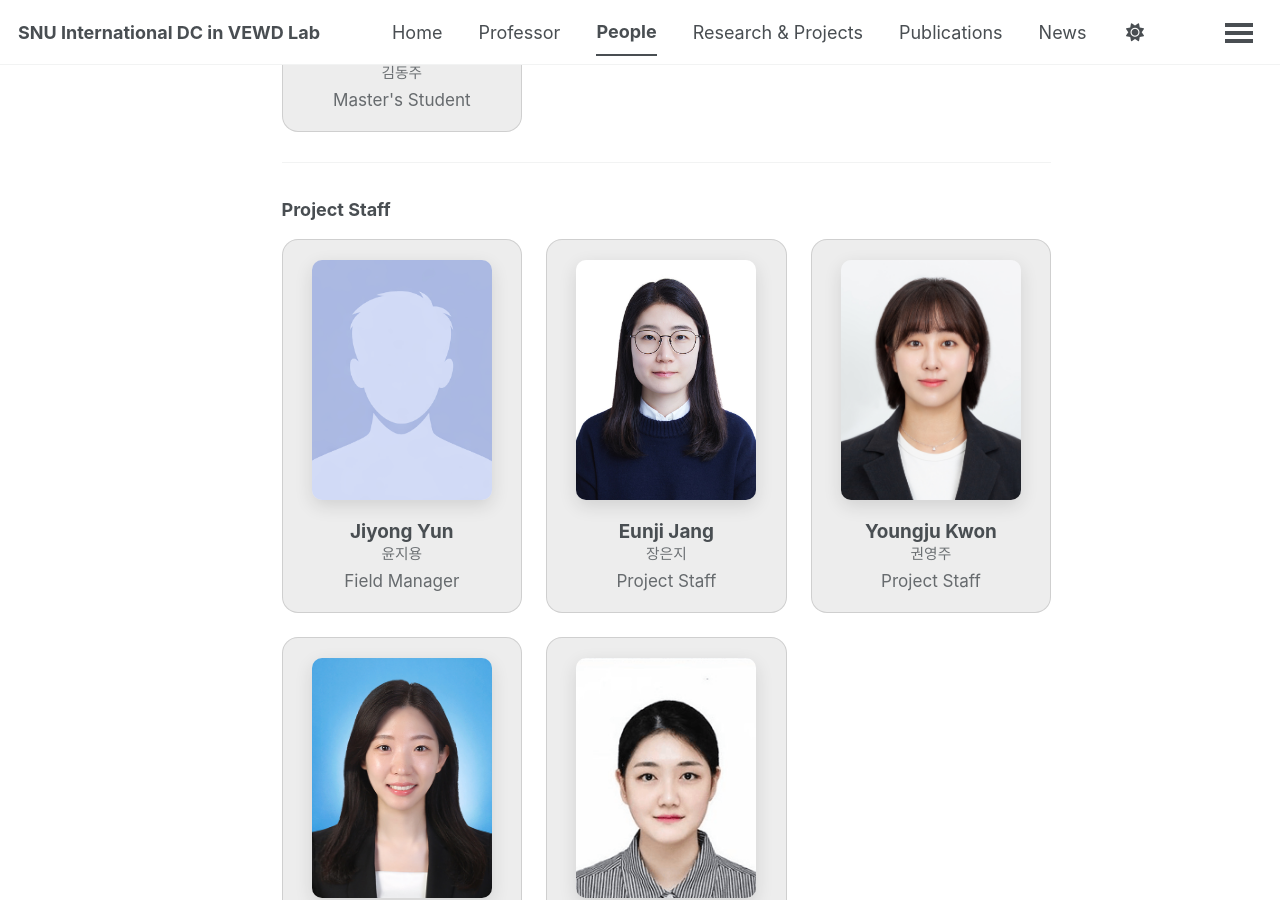
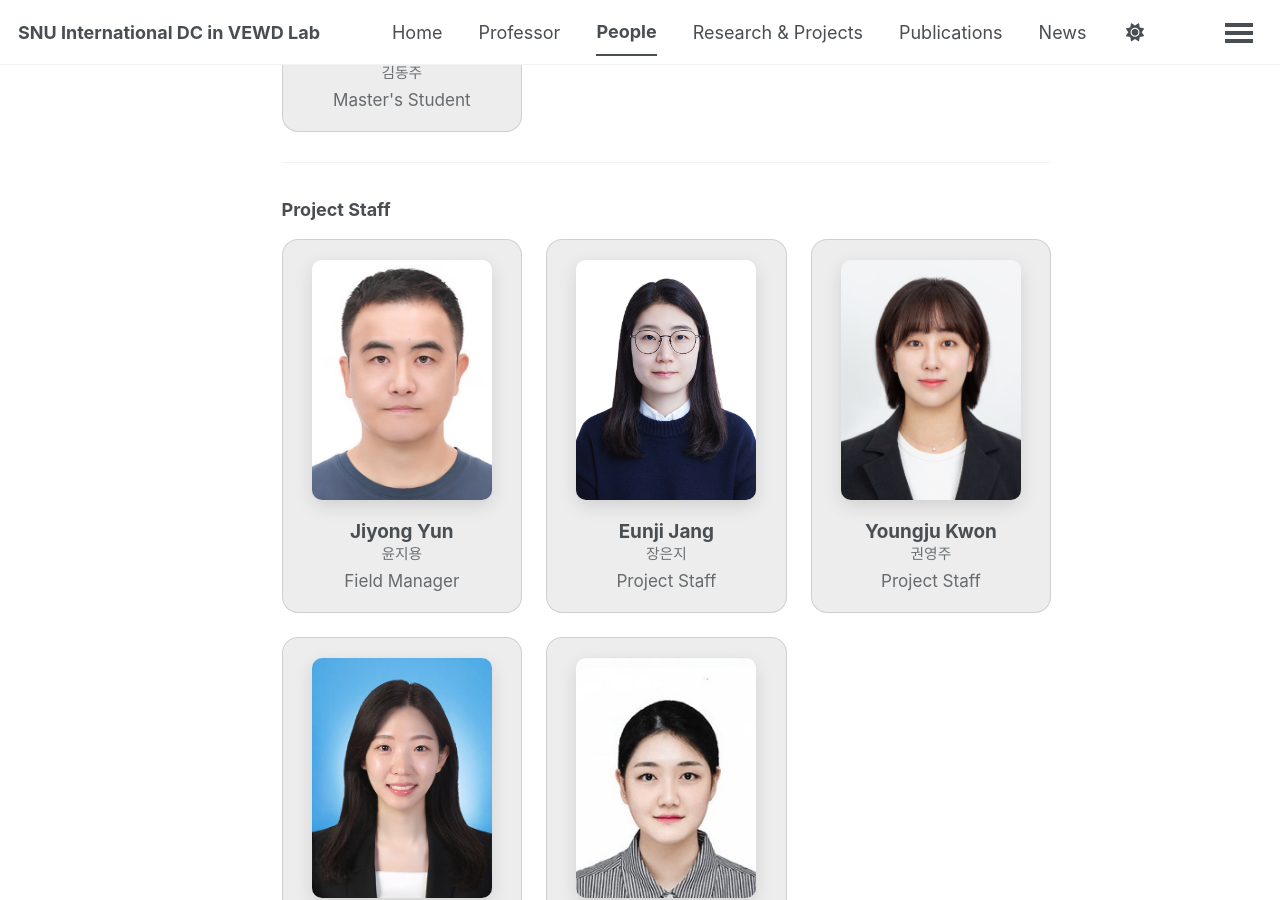
Before and after one commit to snu-global-workforce-lab/snu-global-workforce-lab.github.io, a Jekyll site: the page built from _pages/people.md, in a window 1280 px wide and 900 px high, scrolled down 2350 px. Built offline with Jekyll 4.4.1, drawn with Linux system fonts in a browser that asks for light colours; some web fonts are replaced; a script bundle is joined from its source files by our own code; library files that are not in the unit come from our copies.

Commit message:
Update people.md

```diff
--- a/_pages/people.md
+++ b/_pages/people.md
@@ -257,7 +257,7 @@ author_profile: false
 <div class="people-grid">
 
   <div class="person-card">
-    <img src="{{ '/images/man.png' | relative_url }}" alt="Jiyong Yun">
+    <img src="{{ '/images/jiyong.jpeg' | relative_url }}" alt="Jiyong Yun">
     <div class="person-name"><strong>Jiyong Yun</strong></div>
     <div class="person-name-ko">윤지용</div>
     <div class="person-role">Field Manager</div>
```
